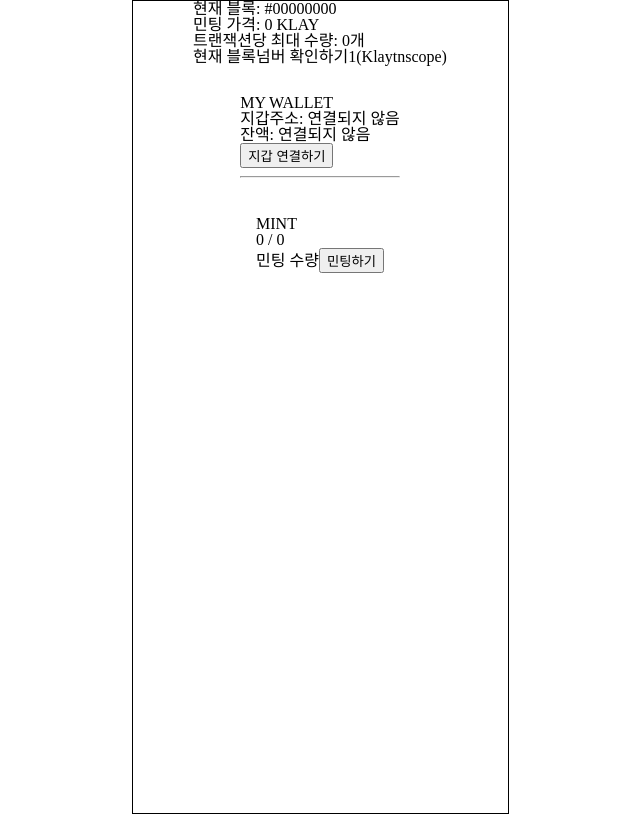
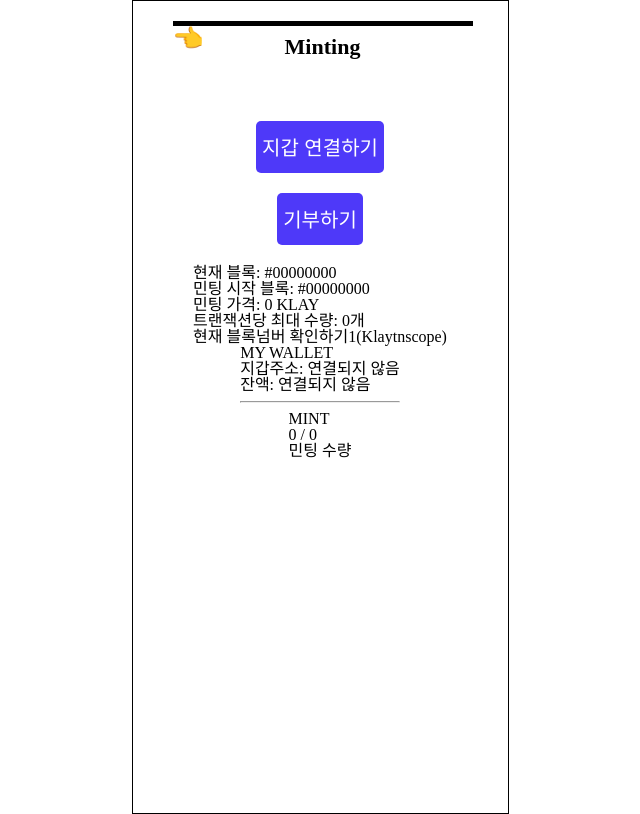
Before and after one commit to son426/project1_nftMinting, a React (Create React App) app: page /minting in a window 1280 px wide. Shown: the whole page, without its empty margins (320-960 px from the left). Built offline with nearby package versions, Linux system fonts and the light colour scheme; no server answers.

Commit message:
collection / data.json / css

```diff
--- a/src/Router.jsx
+++ b/src/Router.jsx
@@ -29,15 +29,16 @@ function Router() {
         <Route path="/collections/:imgId">
           <Collection />
         </Route>
-        <Route path="/projectdetail/:projectId">
-          <ProjectDetail />
-        </Route>
+
         <Route path="/mycollections">
           <MyCollections />
         </Route>
         {/* <Route path="/collections">
           <Collections />
         </Route> */}
+        <Route path="/projects/:projectId">
+          <ProjectDetail />
+        </Route>
         <Route path="/projects">
           <Projects />
         </Route>
--- a/src/routes/Collection.jsx
+++ b/src/routes/Collection.jsx
@@ -1,4 +1,4 @@
-import { Wrapper, Container, TopBar } from "./Main";
+import { Wrapper, Container, TopBar, Box } from "./Main";
 import { useParams, Link } from "react-router-dom";
 import data from "../data.json";
 import styled from "styled-components";
@@ -77,10 +77,11 @@ function Collection() {
       <Container>
         <TopBar>
           <span className="back">
-            <Link to="./">👈</Link>
+            <Link to="../projects">👈</Link>
           </span>
           <span className="header">Collection</span>
         </TopBar>
+        <Box>
           <ImgDetail>
             <img src={data[imgId - 1].img_src} />
           </ImgDetail>
@@ -89,7 +90,7 @@ function Collection() {
             <span className="seller">{data[imgId - 1].seller}</span>
             <span className="content">{data[imgId - 1].content}</span>
           </Meta>
-
+        </Box>
         <Button onClick={onClickBtn}>
           <Link to="/minting">구매하기</Link>
         </Button>
--- a/src/routes/Collections.jsx
+++ b/src/routes/Collections.jsx
@@ -1,9 +1,9 @@
-import { Wrapper, Container, TopBar } from "./Main";
+import { Wrapper, Container, TopBar, Box } from "./Main";
 import { Link } from "react-router-dom";
 import styled from "styled-components";
 import data from "../data.json";
 
-const Box = styled.div`
+const BoxCustom = styled(Box)`
   padding: 20px;
   display: grid;
   grid-template-columns: auto;
@@ -42,12 +42,9 @@ function Collections() {
     <Wrapper>
       <Container>
         <TopBar>
-          <span className="back">
-            <Link to="../">👈</Link>
-          </span>
           <span className="header">Collections</span>
         </TopBar>
-        <Box>
+        <BoxCustom>
           {data.map((data) => (
             <Img key={data.id}>
               <Link className="box__link" to={`/collections/${data.id}`}>
@@ -57,7 +54,7 @@ function Collections() {
               </Link>
             </Img>
           ))}
-        </Box>
+        </BoxCustom>
       </Container>
     </Wrapper>
   );
--- a/src/routes/Main.jsx
+++ b/src/routes/Main.jsx
@@ -9,7 +9,7 @@ export const Wrapper = styled.div`
 
 export const Container = styled.div`
   width: 375px;
-  height: 812px;
+  min-height: 812px;
   position: relative;
   border: 1px black solid;
   display: flex;
@@ -24,7 +24,6 @@ export const Container = styled.div`
 export const TopBar = styled.div`
   height: 50px;
   color: black;
-  display: flex;
   position: relative;
   margin-top: 20px;
   border-top: 5px solid black;
@@ -32,11 +31,17 @@ export const TopBar = styled.div`
   left: 40px;
   font-size: 25px;
   width: 80%;
-  justify-content: center;
+  display: flex;
   .header {
     font-weight: 600;
     font-size: 22px;
     margin-top: 10px;
+    width: 100%;
+    text-align: center;
+  }
+  .back {
+    position: absolute;
+    left: 0;
   }
 `;
 
@@ -45,12 +50,12 @@ export const Box = styled.div`
   display: flex;
   flex-direction: column;
   align-items: center;
-  justify-content: center;
+
   position: absolute;
   top: 120px;
 `;
 
-const Button = styled.button`
+export const Button = styled.button`
   border: transparent;
   border-radius: 5px;
   background-color: ${accentColor};
--- a/src/routes/Minting.jsx
+++ b/src/routes/Minting.jsx
@@ -1,13 +1,16 @@
-import { Wrapper, Container } from "./Main";
+import { Wrapper, Container, TopBar, Box, Button } from "./Main";
 import {
   publicMint,
   cntBlockNumber,
   connect,
   check_status,
 } from "../mintScript";
+import { Link } from "react-router-dom";
 import styled from "styled-components";
+import { accentColor, bgColor } from "../style";
+import data from "../data.json";
 
-const Box = styled.div`
+const BoxCustom = styled(Box)`
   margin-bottom: 30px;
 `;
 
@@ -30,35 +33,54 @@ function Minting() {
       imgIds.push(currentImgId);
       localStorage.setItem("imgIds", JSON.stringify(imgIds));
     }
+  };
 
-    return;
+  const onClickConnect = (e) => {
+    connect();
+    // 커넥트가 완료됐을 경우만 완료뜨는 코드 추가해야함.
+    console.log(e.currentTarget);
+    e.currentTarget.innerHTML = "완료 V";
+    e.currentTarget.style.backgroundColor = "white";
+    e.currentTarget.style.color = accentColor;
+    e.currentTarget.style.fontWeight = "600";
   };
 
   return (
     <Wrapper>
       <Container>
-        <Box>
+        <TopBar>
+          <span className="back">
+            <Link to="./">👈</Link>
+          </span>
+          <span className="header">Minting</span>
+        </TopBar>
+        <BoxCustom>
+          <Button onClick={onClickConnect}>지갑 연결하기</Button>
+          <Button onClick={onClickMint}>기부하기</Button>
+          <div>
             <p id="blockNubmer">현재 블록: #00000000</p>
-          {/* <p id="mintStartBlockNumber">민팅 시작 블록: #00000000</p> */}
+            <p id="mintStartBlockNumber">민팅 시작 블록: #00000000</p>
             <p id="mintPrice">민팅 가격: 0 KLAY</p>
             <p id="mintLimitPerBlock">트랜잭션당 최대 수량: 0개</p>
             <a href="https://scope.klaytn.com/">
               현재 블록넘버 확인하기1(Klaytnscope)
             </a>
-        </Box>
-        <Box>
+          </div>
+          <div>
             <h2>MY WALLET</h2>
             <p id="myWallet">지갑주소: 연결되지 않음</p>
             <p id="myKlay">잔액: 연결되지 않음</p>
-          <button onClick={connect}>지갑 연결하기</button>
+
             <hr />
-        </Box>
-        <Box>
+          </div>
+          <div>
             <h2>MINT</h2>
             <p id="mintCnt">0 / 0</p>
-          <label htmlFor="amount">민팅 수량</label>
-          <button onClick={onClickMint}>민팅하기</button>
-        </Box>
+            <label id="amount" htmlFor="amount">
+              민팅 수량
+            </label>
+          </div>
+        </BoxCustom>
       </Container>
     </Wrapper>
   );
--- a/src/routes/MyCollections.jsx
+++ b/src/routes/MyCollections.jsx
@@ -1,14 +1,7 @@
-import { Wrapper, Container, TopBar } from "./Main";
+import { Wrapper, Container, TopBar, Box } from "./Main";
 import { Link } from "react-router-dom";
 import styled from "styled-components";
 import data from "../data.json";
-
-const Box = styled.div`
-  padding: 20px;
-  display: grid;
-  grid-template-columns: auto;
-  grid-template-rows: auto;
-`;
 
 const Img = styled.div`
   display: flex;
--- a/src/routes/ProjectDetail.jsx
+++ b/src/routes/ProjectDetail.jsx
@@ -47,9 +47,10 @@ function ProjectDetail() {
     <Wrapper>
       <Container>
         <TopBar>
-          <span className="header">
-            About {data[projectId - 1].project_title}
+          <span className="back">
+            <Link to="./">👈</Link>
           </span>
+          <span className="header">{data[projectId - 1].project_title}</span>
         </TopBar>
         <Box>
           <Project>
@@ -61,14 +62,29 @@ function ProjectDetail() {
               <Link to="/collections/1">
                 <img src={data[projectId - 1].img1_src} />
               </Link>
-              <Link to="/collections/2">
+              <Link to="/collections/1">
                 <img src={data[projectId - 1].img2_src} />
               </Link>
               <Link to="/collections/1">
                 <img src={data[projectId - 1].img3_src} />
               </Link>
-              <Link to="/collections/2">
+              <Link to="/collections/1">
                 <img src={data[projectId - 1].img4_src} />
+              </Link>
+              <Link to="/collections/1">
+                <img src={data[projectId - 1].img5_src} />
+              </Link>
+              <Link to="/collections/1">
+                <img src={data[projectId - 1].img6_src} />
+              </Link>
+              <Link to="/collections/1">
+                <img src={data[projectId - 1].img7_src} />
+              </Link>
+              <Link to="/collections/1">
+                <img src={data[projectId - 1].img8_src} />
+              </Link>
+              <Link to="/collections/1">
+                <img src={data[projectId - 1].img9_src} />
               </Link>
             </Carousel>
           </Project>
--- a/src/routes/Projects.jsx
+++ b/src/routes/Projects.jsx
@@ -42,7 +42,7 @@ function Projects() {
         </TopBar>
         <Box>
           {data.map((data) => (
-            <Link to={`/projectdetail/${data.id}`} key={data.id}>
+            <Link to={`/projects/${data.id}`} key={data.id}>
               <Project>
                 <img src={data.project_img_src} />
                 <span className="title">{data.project_title}</span>
```
Also changed, not shown: src/data.json (+16 -4 lines). Lines whose indentation alone changed are shown as unchanged.
